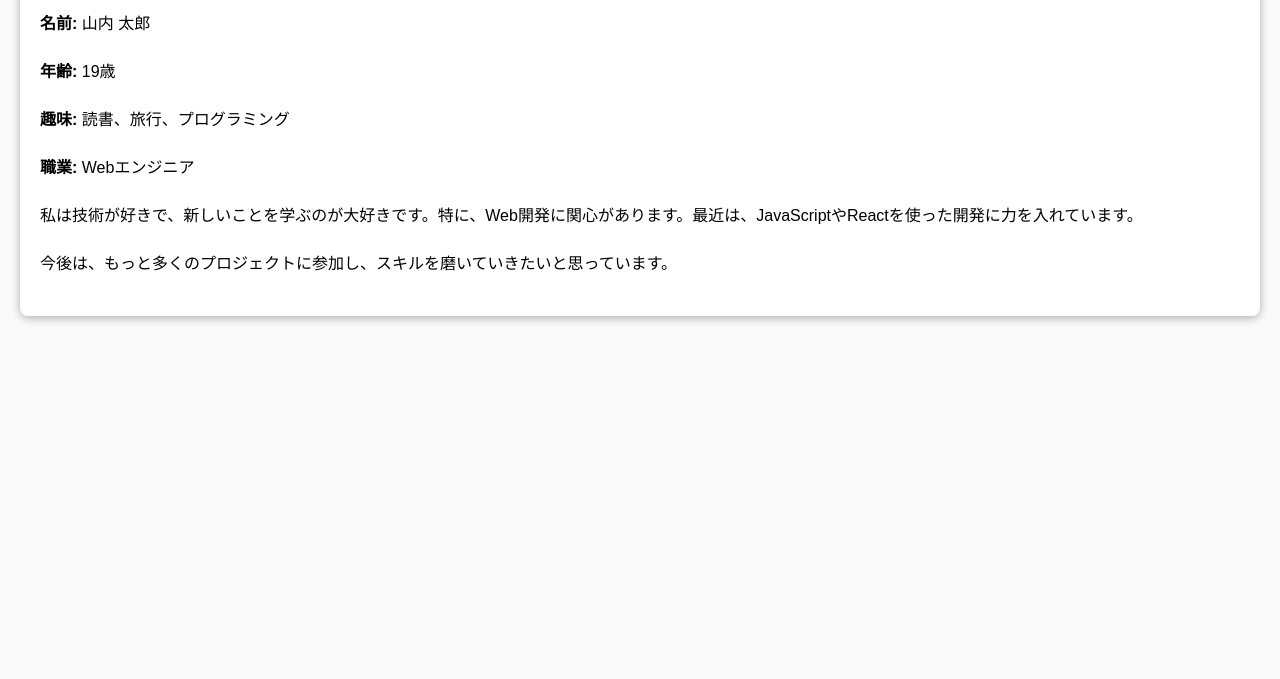
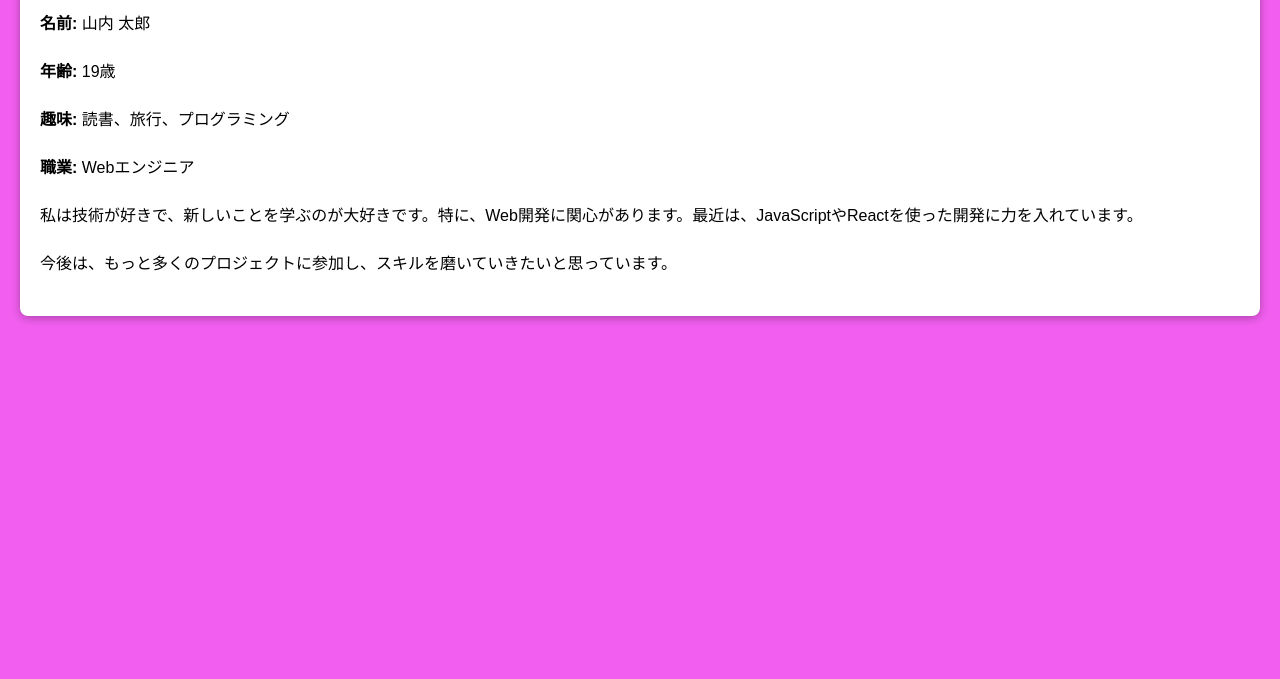
Before and after one commit to Ruka727/my_name, a plain HTML site: page syoukai/index.html in a window 1280 px wide. Shown: the part 121-800 px from the top of the page. Drawn offline with Linux system fonts and the light colour scheme.

Commit message:
Update index.html

```diff
--- a/syoukai/index.html
+++ b/syoukai/index.html
@@ -7,7 +7,7 @@
     <style>
         body {
             font-family: Arial, sans-serif;
-            background-color: #f0f0f255;
+            background-color: #f255f0f0;
             margin: 0;
             padding: 20px;
         }
```
